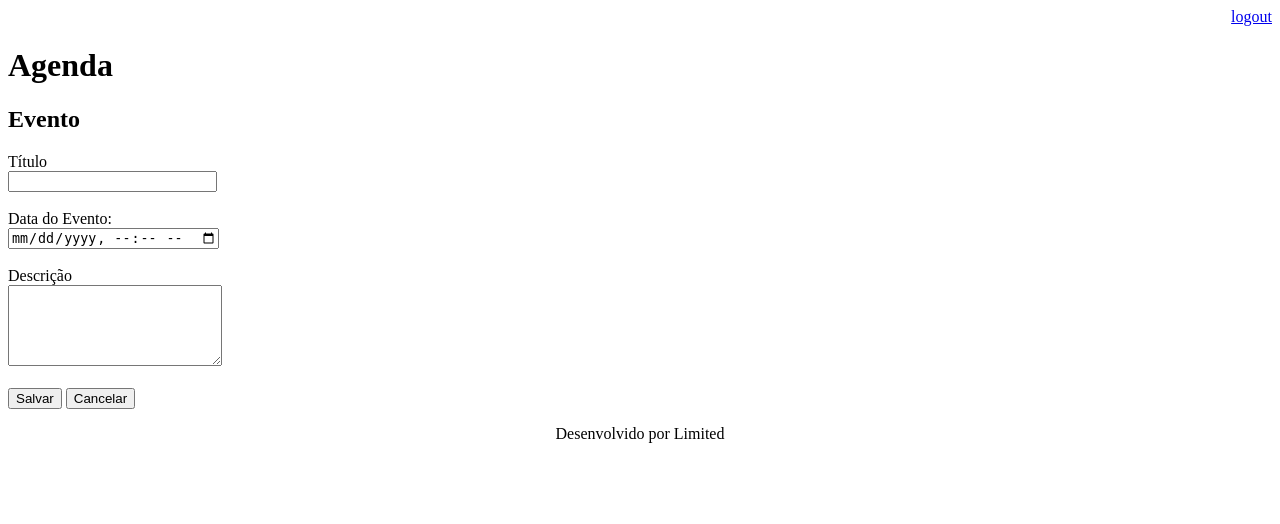
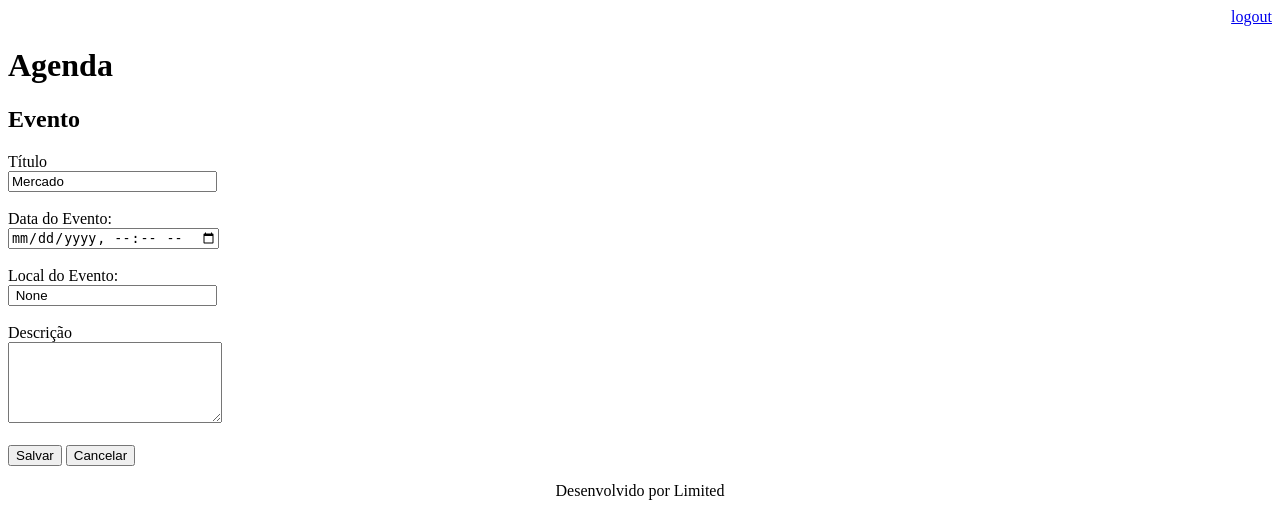
Before and after one commit to projectgithubrepository/agenda, a Django app: page /agenda/evento/?id=2 in a window 1280 px wide. Shown: the top 524 px of the page. Run offline with Django 3.2, Linux system fonts and the light colour scheme; a user stored in the database is signed in; data comes from the database, SQL or seed files in the repository; both versions use the stored data as it was after the commit.

Commit message:
Adicionando funções de Alteração e Exclusão de dados

```diff
--- a/agenda/templates/evento.html
+++ b/agenda/templates/evento.html
@@ -5,17 +5,22 @@
 <h2>Evento</h2>
 <form action="submit" method="POST"> {% csrf_token %}
 	<label>Título</label>
+	<input type="number" name="id_evento" value="{{ evento.id }}" hidden>
 	<br>
-	<input type="text" name="titulo" size="23">
+	<input type="text" name="titulo" size="23" value="{{ evento.titulo }}">
 	<br><br>
 	<label>Data do Evento:</label>
 	<br>
-	<input type="datetime-local" value="YYYY-MM-DD hh:mm:ss" name="data_evento" size="23">
-	<!-- não tem compatiblidade no firefox, ou seja, essa funcionalidade não funciona. Vai apenas aparecer como um input de texto -->
+	<input type="datetime-local"  name="data_evento" size="23" value=" {{ evento.get_data_input_evento}}">
+	<!-- type datetime-local não tem compatiblidade no firefox, ou seja, essa funcionalidade não funciona. Vai apenas aparecer como um input de texto -->
+	<br><br>
+	<label>Local do Evento:</label>
+	<br>
+	<input type="text" name="local" size="23" value=" {{ evento.local }}">
 	<br><br>
 	<label>Descrição</label>
 	<br>
-	<textarea name="descricao" rows="5" cols="24"></textarea>
+	<textarea name="descricao" rows="5" cols="24"> {{ evento.descricao }} </textarea>
 	<br><br>
 	<button type="submit">Salvar</button>
 	<a href="/"> <!-- retorna ao índice/index  -->
--- a/agenda/urls.py
+++ b/agenda/urls.py
@@ -25,6 +25,7 @@ urlpatterns = [
     path('agenda/evento/', views.evento),
     path('agenda/evento/submit', views.submit_evento),
     #path('', views.index) #leva para uma view e a view te redireciona para uma url
+    path('agenda/evento/delete/<int:id_evento>/', views.delete_evento),
     path('', RedirectView.as_view(url='/agenda/')), #essa é a outra forma de redirecionar a pag. inicial para uma url designada
     path('login/', views.login_user), #não pode usar apenas views.login pq já existe uma função chamada login empacotada no contrib.auth do django
     path('login/submit', views.submit_login), #para que aconteça autenticação do usuário ao tentar logar na url login.html dos templates
--- a/core/admin.py
+++ b/core/admin.py
@@ -4,8 +4,8 @@ from core.models import Evento
 # Register your models here.
 
 class  EventoAdmin(admin.ModelAdmin):
-	list_display = ('titulo', 'data_evento', 'data_criacao')
-	list_filter = ('titulo', 'usuario', 'data_evento')
+	list_display = ('id','titulo', 'data_evento', 'local', 'data_criacao')
+	list_filter = ('titulo', 'usuario', 'data_evento', 'local')
 
 
 admin.site.register(Evento, EventoAdmin)
--- a/core/models.py
+++ b/core/models.py
@@ -7,9 +7,11 @@ from django.contrib.auth.models import User
 class Evento(models.Model):
 	titulo = models.CharField(max_length=100) 				#vai ter no máx 100 caracteres
 	descricao = models.TextField(blank=True, null=True)		#o título não pode ser em branco, mas a descrição pode. Por isso colocou blank = true
-	data_evento = models.DateTimeField(verbose_name='Data do Evento')					#não pode ser nulo, por isso fica assim
+	data_evento = models.DateTimeField(verbose_name='Data do Evento')
+	#data evento não pode ser nulo, por isso fica assim
 	data_criacao = models.DateTimeField(auto_now=True)		#data que o usuário inseriu esse evento no meu banco. Esse dado tem que ser automático, não pode deixar o usuário alterar. Para saber quando foi feita a inserção. auto_now = sempre que for criado um registro ele automaticamente vai inserir a data/hora atual.
 	usuario = models.ForeignKey(User, on_delete=models.CASCADE) #para que seja multiusuário. Não vou criar uma tabela de usuários. Vou usar a do django. on_delete é o que fazer com os dados quando aquele usuário for deletado? models.CASCADE apaga tudo daquele usuário
+	local = models.CharField(max_length=100, blank=True, null=True)
 
 	class Meta:
 		db_table = 'evento'
@@ -17,5 +19,11 @@ class Evento(models.Model):
 	def __str__(self):		#esse método trata o nome dos eventos adicionados p/ igual o título
 		return self.titulo
 
+#datetime-local não tem compatiblidade no firefox, ou seja, essa funcionalidade não funciona. Vai apenas aparecer como um input de texto
+
 	def get_data_evento(self):
 		return self.data_evento.strftime('%d/%m/%Y %H:%M hr')
+
+	def get_data_input_evento(self):
+		#return self.data_evento.strftime('%Y-%m-%dT%H:%M')
+		return self.data_evento.strftime('%Y-%m-%d %H:%M')
--- a/core/views.py
+++ b/core/views.py
@@ -37,14 +37,17 @@ def submit_login(request):
 @login_required(login_url='/login/') #o @ é para identificar que é um decorador. Login_url='login/' significa que quando não estiver autenticado irá direcionar para essa url
 def lista_eventos(request):
 	usuario = request.user
-	usuario = request.user
 	evento = Evento.objects.filter(usuario=usuario)		#aqui vai buscar um objeto na classe Evento lá no arquivo models. Ao substituir o .get(id=1) por .all() vai buscar tudo. O .filter vai filtar nesse caso os eventos daquele usuário
 	dados = {'eventos':evento}			#vai passar um dicionário
 	return render(request, 'agenda.html', dados)
 
 @login_required(login_url='/login/')
 def evento(request):
-	return render(request, 'evento.html')
+	id_evento = request.GET.get('id')
+	dados = {}
+	if id_evento:
+		dados['evento'] = Evento.objects.get(id=id_evento)
+	return render(request, 'evento.html', dados)
 
 @login_required(login_url='/login/')
 def submit_evento(request):
@@ -53,8 +56,34 @@ def submit_evento(request):
 		data_evento = request.POST.get('data_evento')
 		descricao = request.POST.get('descricao')
 		usuario = request.user
-		Evento.objects.create(titulo=titulo,		#lá na def data_eventos passou um filter
+		local = request.POST.get('local')
+		id_evento = request.POST.get('id_evento')
+		if id_evento: 				#para atualizar o evento e não apenas criar outro
+			evento = Evento.objects.get(id=id_evento)
+			if evento.usuario == usuario:
+				evento.titulo = titulo
+				evento.descricao = descricao
+				evento.data_evento = data_evento
+				evento.local = local
+				evento.save()
+
+		#if id_evento:
+#outro		#Evento.objects.filter(id=id_evento).update(titulo=titulo,
+			#										data_evento=data_evento,#aqui usou create
+			#										descricao=descricao,
+			#										local=local) #não precisa mexer no usuário, pois ele se mantém igual
+		else:
+			Evento.objects.create(titulo=titulo,		#lá na def data_eventos passou um filter
 							data_evento=data_evento,#aqui usou create
 							descricao=descricao,
-							usuario=usuario)
+							usuario=usuario, local=local)
 	return redirect('/')
+
+@login_required(login_url='/login/')
+def delete_evento(request, id_evento):
+	#Evento.objects.filter(id=id_evento).delete()	#nessa linha fica possível outra pessoa ver o código e até apagar os dados de um outro usuário.
+	usuario = request.user
+	evento = Evento.objects.get(id=id_evento)
+	if usuario == evento.usuario:
+		evento.delete()				#pronto. Agora não é mais possível esse acesso não desejado
+	return redirect('/') #redirect para a página principal, index/índice
```
Also changed, not shown: agenda/templates/agenda.html (+7 -1 lines), db.sqlite3.
